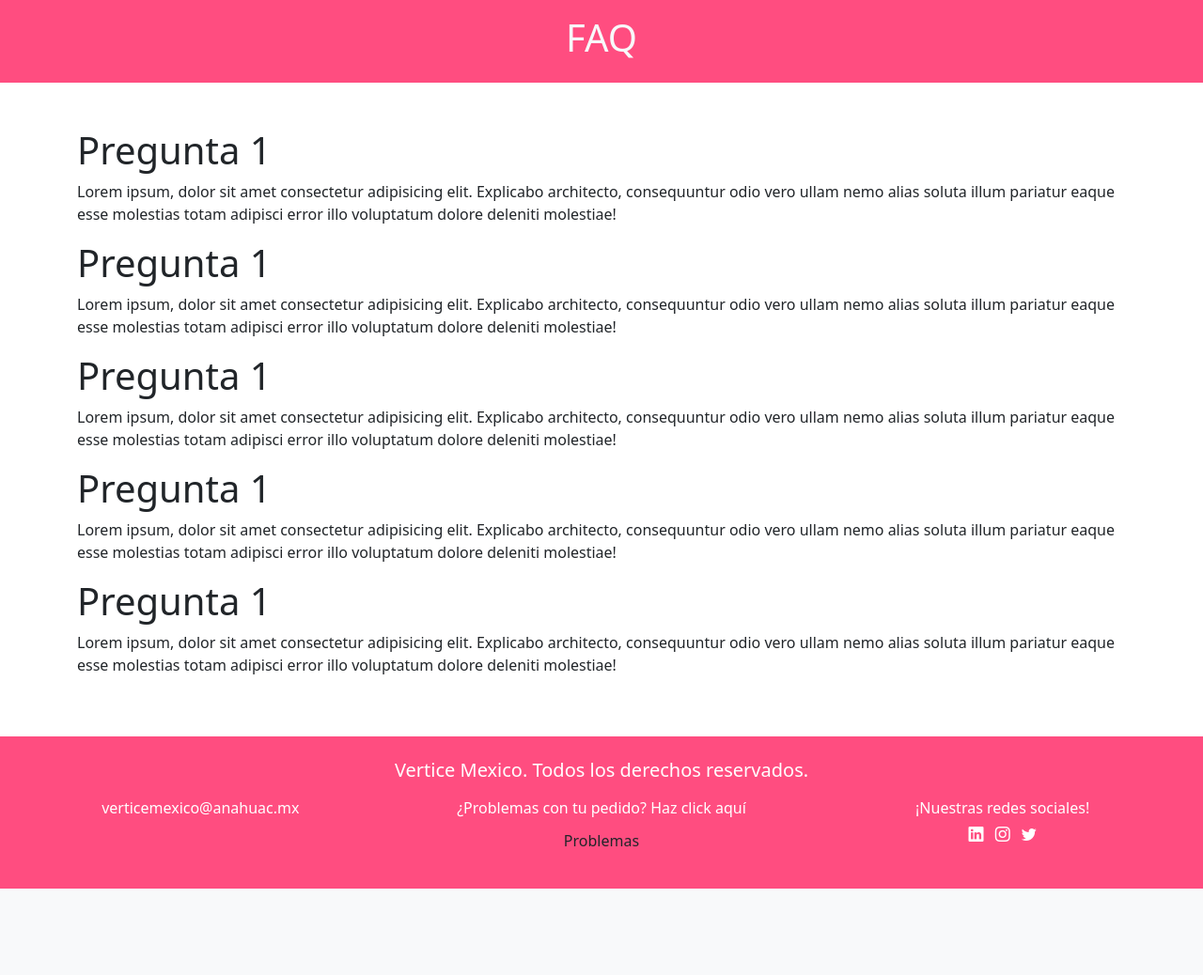
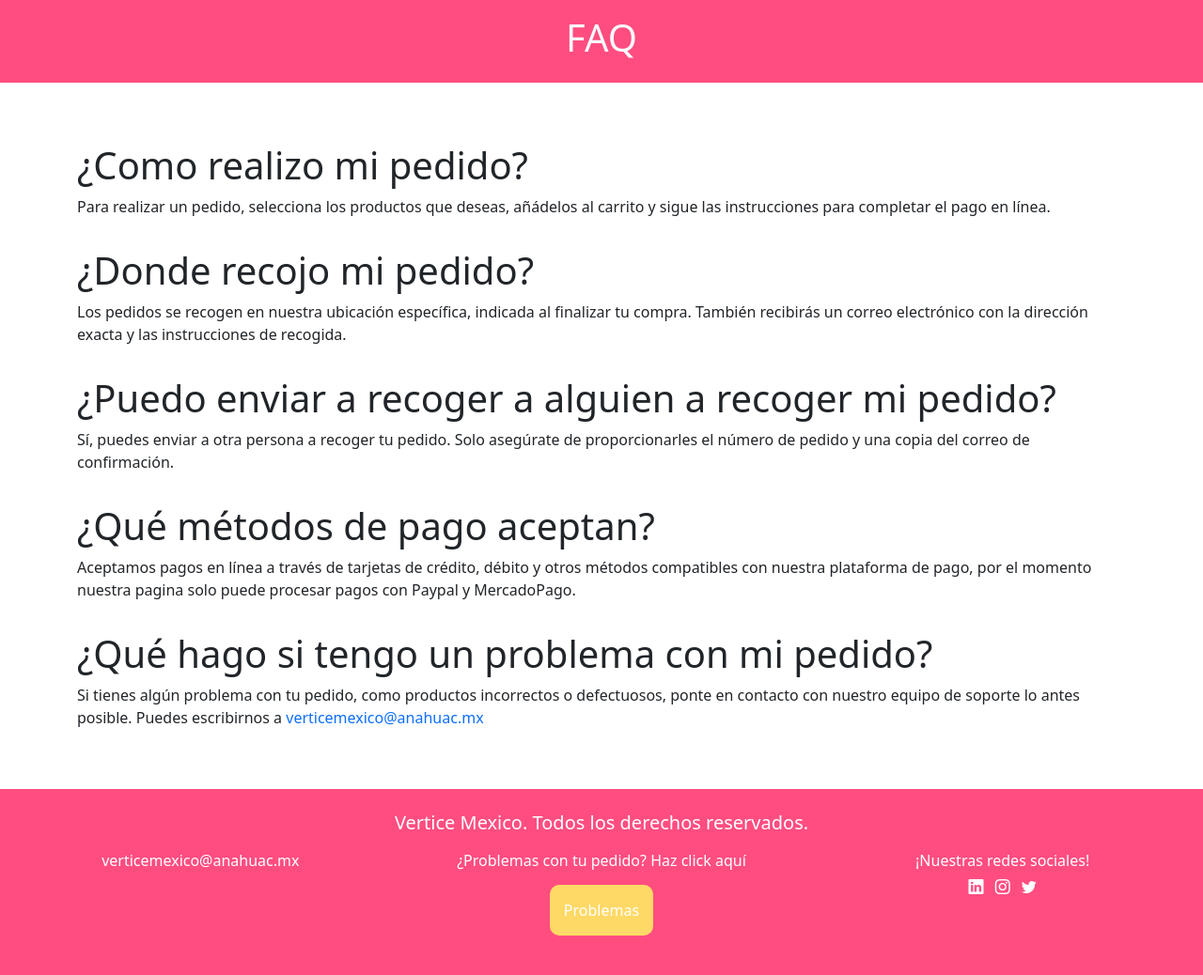
Before and after one commit to emiliooarrig/tienda-vertice, a PHP site: page /php/faq/faq.php in a window 1280 px wide. Shown: the part 56-1094 px from the top of the page at 94% size. Before the commit the page ends 1002 px from the top, so only its background shows below. Run offline with PHP 8.4, Linux system fonts and the light colour scheme.

Commit message:
Cambio de contenido

```diff
--- a/php/faq/faq.php
+++ b/php/faq/faq.php
@@ -8,6 +8,7 @@
     <link href="https://cdn.jsdelivr.net/npm/bootstrap@5.0.2/dist/css/bootstrap.min.css" rel="stylesheet"
         integrity="sha384-EVSTQN3/azprG1Anm3QDgpJLIm9Nao0Yz1ztcQTwFspd3yD65VohhpuuCOmLASjC" crossorigin="anonymous">
     <link rel="stylesheet" href="https://cdn.jsdelivr.net/npm/bootstrap-icons@1.11.3/font/bootstrap-icons.min.css">
+    <link rel="stylesheet" href="../../style.css">
     <title> FAQ </title>
 </head>
 
@@ -64,43 +65,45 @@
     </div>
 
     <div class="container d-flex flex-column mt-5">
-        <div>
-            <h1> Pregunta 1</h1>
+        <div class="mt-3">
+            <h1> ¿Como realizo mi pedido? </h1>
             <p>
-                Lorem ipsum, dolor sit amet consectetur adipisicing elit. Explicabo architecto, consequuntur odio vero ullam nemo alias soluta
-                illum pariatur eaque esse molestias totam adipisci error illo voluptatum dolore deleniti molestiae!
+            Para realizar un pedido, selecciona los productos que deseas,
+            añádelos al carrito y sigue las instrucciones para completar el pago en línea.
             </p>
         </div>
 
-        <div>
-            <h1> Pregunta 1</h1>
+        <div class="mt-3">
+            <h1> ¿Donde recojo mi pedido?</h1>
             <p>
-                Lorem ipsum, dolor sit amet consectetur adipisicing elit. Explicabo architecto, consequuntur odio vero ullam nemo alias soluta
-                illum pariatur eaque esse molestias totam adipisci error illo voluptatum dolore deleniti molestiae!
+            Los pedidos se recogen en nuestra ubicación específica, indicada al finalizar tu compra.
+            También recibirás un correo electrónico con la dirección exacta y las instrucciones de recogida.
             </p>
         </div>
 
-        <div>
-            <h1> Pregunta 1</h1>
+        <div class="mt-3">
+            <h1> ¿Puedo enviar a recoger a alguien a recoger mi pedido? </h1>
             <p>
-                Lorem ipsum, dolor sit amet consectetur adipisicing elit. Explicabo architecto, consequuntur odio vero ullam nemo alias soluta
-                illum pariatur eaque esse molestias totam adipisci error illo voluptatum dolore deleniti molestiae!
+            Sí, puedes enviar a otra persona a recoger tu pedido. Solo asegúrate de
+            proporcionarles el número de pedido y una copia del correo de confirmación.
             </p>
         </div>
 
-        <div>
-            <h1> Pregunta 1</h1>
+        <div class="mt-3">
+            <h1> ¿Qué métodos de pago aceptan? </h1>
             <p>
-                Lorem ipsum, dolor sit amet consectetur adipisicing elit. Explicabo architecto, consequuntur odio vero ullam nemo alias soluta
-                illum pariatur eaque esse molestias totam adipisci error illo voluptatum dolore deleniti molestiae!
+            Aceptamos pagos en línea a través de tarjetas de crédito, débito y
+            otros métodos compatibles con nuestra plataforma de pago, por el momento
+            nuestra pagina solo puede procesar pagos con Paypal y MercadoPago.
             </p>
         </div>
 
-        <div>
-            <h1> Pregunta 1</h1>
+        <div class="mt-3">
+            <h1> ¿Qué hago si tengo un problema con mi pedido? </h1>
             <p>
-                Lorem ipsum, dolor sit amet consectetur adipisicing elit. Explicabo architecto, consequuntur odio vero ullam nemo alias soluta
-                illum pariatur eaque esse molestias totam adipisci error illo voluptatum dolore deleniti molestiae!
+            Si tienes algún problema con tu pedido, como productos incorrectos o defectuosos,
+            ponte en contacto con nuestro equipo de soporte lo antes posible. Puedes escribirnos
+            a <span class="text-primary"> verticemexico@anahuac.mx </span>
             </p>
         </div>
     </div>
@@ -113,7 +116,7 @@
             </div>
             <div class="col mb-2">
                 <p class="mb-1">¿Problemas con tu pedido? Haz click aquí</p>
-                <a href="btn" class="btn button-amarillo"> Problemas</a>
+                <a href="../contacto/contacto.php" class="button-amarillo"> Problemas</a>
             </div>
             <div class="col mb-2">
                 <p class="mb-1">¡Nuestras redes sociales!</p>
```
